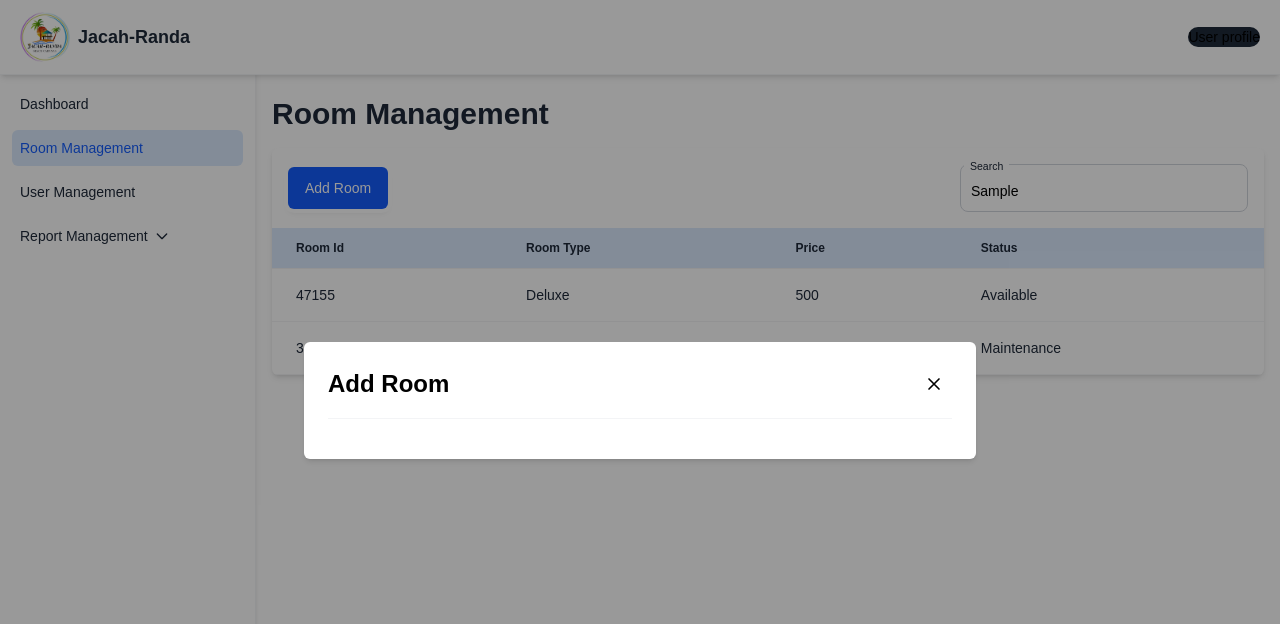
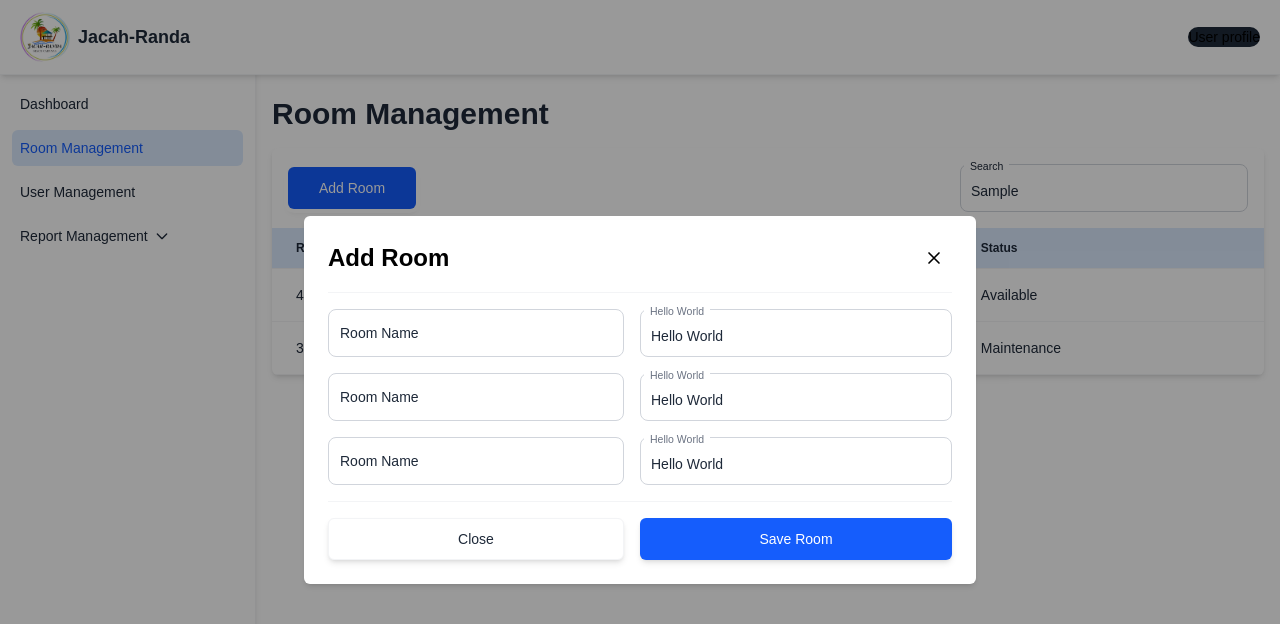
Before and after one commit to jovenalovera1999/JacahRandaOnlineBookingApp, a Next.js app in the folder client/: page /room_management in a window 1280 px wide. Both pictures are taken after typing "Sample" into the empty fields and a click on the button "Add Room". Shown: the top 624 px of the page. Built offline with nearby package versions, Linux system fonts and the light colour scheme.

Commit message:
Added room type controller and floating label select field

```diff
--- a/client/app/(protected)/room_management/page.tsx
+++ b/client/app/(protected)/room_management/page.tsx
@@ -1,7 +1,7 @@
 "use client";
 
-import AddRoomModal from "@/components/layouts/room_management/AddRoomModal";
-import RoomsTable from "@/components/layouts/room_management/RoomsTable";
+import AddRoomModal from "@/features/room_management/AddRoomModal";
+import RoomsTable from "@/features/room_management/RoomsTable";
 import { useState } from "react";
 
 export default function RoomManagementPage() {
--- a/client/components/layouts/room_management/AddRoomModal.tsx
+++ /dev/null
@@ -1,18 +0,0 @@
-"use client";
-
-import { Modal } from "@/components/ui/Modal";
-
-interface AddRoomModalProps {
-  isOpen: boolean;
-  onClose: () => void;
-}
-
-export default function AddRoomModal({ isOpen, onClose }: AddRoomModalProps) {
-  return (
-    <>
-      <Modal title="Add Room" isOpen={isOpen} onClose={onClose}>
-        <div className="grid grid-cols-1 md:grid-cols-2"></div>
-      </Modal>
-    </>
-  );
-}
--- a/client/components/shared/Sidebar.tsx
+++ b/client/components/shared/Sidebar.tsx
@@ -205,8 +205,8 @@ export default function Sidebar({ children }: SidebarProps) {
                   <ul
                     className={`pl-4 mt-1 space-y-1 transition-all duration-300 overflow-hidden ${
                       openMenu === item.label || isSubMenuActive(item.subMenu)
-                        ? "max-h-96 opacity-100"
-                        : "max-h-0 opacity-0"
+                        ? "max-h-96"
+                        : "max-h-0"
                     }`}
                   >
                     {item.subMenu.map((subItem) => (
--- a/client/components/ui/Button.tsx
+++ b/client/components/ui/Button.tsx
@@ -1,8 +1,10 @@
 "use client";
+
+import { twMerge } from "tailwind-merge";
 
 interface ButtonProps {
   children: string;
-  tag?: "button" | "a";
+  tag: "button" | "a";
   type?: "button" | "submit";
   href?: string;
   onClick?: () => void;
@@ -16,16 +18,21 @@ export default function Button({
   type = "button",
   href,
   onClick,
-  className,
+  className = "",
   isLoading,
 }: ButtonProps) {
   const ButtonTag = tag;
+
+  const baseClassName =
+    "text-white bg-blue-600 border border-transparent hover:bg-blue-700 cursor-pointer focus:ring-4 focus:ring-brand-medium shadow-md font-medium rounded-md text-sm px-4 py-2.5 leading-5 focus:outline-none disabled:opacity-50 disabled:cursor-not-allowed w-full";
+
+  const mergedClassName = twMerge(baseClassName, className);
 
   return (
     <ButtonTag
       {...(tag === "a" ? { href } : { type })}
       onClick={onClick}
-      className={`text-white bg-blue-600 border border-transparent hover:bg-blue-700 cursor-pointer focus:ring-4 focus:ring-brand-medium shadow-md font-medium rounded-md text-sm px-4 py-2.5 leading-5 focus:outline-none disabled:opacity-50 disabled:cursor-not-allowed ${className}`}
+      className={mergedClassName}
       disabled={isLoading}
     >
       {isLoading ? "Loading..." : children}
--- a/client/components/ui/FloatingLabelInputField.tsx
+++ b/client/components/ui/FloatingLabelInputField.tsx
@@ -8,6 +8,7 @@ interface FloatingLabelInputFieldProps {
   name: string;
   value?: string;
   onChange?: (e: ChangeEvent<HTMLInputElement>) => void;
+  required?: boolean;
   autoFocus?: boolean;
   disabled?: boolean;
   errors?: string[];
@@ -19,6 +20,7 @@ export default function FloatingLabelInputField({
   name,
   value,
   onChange,
+  required,
   autoFocus,
   disabled,
   errors,
@@ -29,7 +31,7 @@ export default function FloatingLabelInputField({
         <input
           type={type}
           id={name}
-          className="block px-2.5 pb-2.5 pt-4 w-full text-sm text-black bg-transparent rounded-lg border border-gray-300 appearance-none focus:outline-none focus:ring-0 focus:border-blue-600 peer"
+          className="block px-2.5 pb-2.5 pt-4 w-full text-sm text-gray-800 bg-transparent rounded-lg border border-gray-300 appearance-none focus:outline-none focus:ring-0 focus:border-blue-600 peer"
           placeholder=" "
           value={value}
           onChange={onChange}
@@ -41,6 +43,7 @@ export default function FloatingLabelInputField({
           className="absolute text-sm text-gray-800 duration-300 transform -translate-y-4 scale-75 top-2 z-10 origin-left bg-white px-2 peer-focus:px-2 peer-focus:text-blue-600 peer-placeholder-shown:scale-100 peer-placeholder-shown:-translate-y-1/2 peer-placeholder-shown:top-1/2 peer-focus:top-2 peer-focus:scale-75 peer-focus:-translate-y-4 rtl:peer-focus:translate-x-1/4 rtl:peer-focus:left-auto start-1"
         >
           {label}
+          {required && <span className="text-red-600 ml-1">*</span>}
         </label>
       </div>
 
--- /dev/null
+++ b/client/components/ui/FloatingLabelSelectField.tsx
@@ -0,0 +1,53 @@
+import { ChangeEvent, ReactNode } from "react";
+
+interface FloatingLabelSelectFieldProps {
+  label: string;
+  name: string;
+  value?: string;
+  onChange?: (e: ChangeEvent<HTMLSelectElement>) => void;
+  required?: boolean;
+  autoFocus?: boolean;
+  disabled?: boolean;
+  errors?: string[];
+  children: ReactNode;
+}
+
+export default function FloatingLabelSelectField({
+  label,
+  name,
+  value,
+  onChange,
+  required,
+  autoFocus,
+  disabled,
+  errors,
+  children,
+}: FloatingLabelSelectFieldProps) {
+  return (
+    <>
+      <div className="relative">
+        <select
+          id={name}
+          name={name}
+          value={value}
+          onChange={onChange}
+          className="block px-2.5 pb-2.5 pt-4 w-full text-sm text-gray-800 bg-white rounded-lg border border-gray-300 appearance-none focus:outline-none focus:ring-0 focus:border-blue-600 peer cursor-pointer"
+          autoFocus={autoFocus}
+          disabled={disabled}
+        >
+          {children}
+        </select>
+        {errors && errors.length > 0 && (
+          <span className="text-red-600">{errors[0]}</span>
+        )}
+        <label
+          htmlFor={name}
+          className="absolute text-sm text-gray-500 duration-300 transform -translate-y-4 scale-75 top-2 z-10 origin-left bg-white px-2 peer-focus:px-2 peer-focus:text-blue-600 peer-placeholder-shown:scale-100 peer-placeholder-shown:-translate-y-1/2 peer-placeholder-shown:top-1/2 peer-focus:top-2 peer-focus:scale-75 peer-focus:-translate-y-4 start-1"
+        >
+          {label}
+          {required && <span className="text-red-600 ml-1">*</span>}
+        </label>
+      </div>
+    </>
+  );
+}
--- a/client/components/ui/Modal.tsx
+++ b/client/components/ui/Modal.tsx
@@ -15,7 +15,7 @@ export function Modal({ title, isOpen, children, onClose }: ModalProps) {
   return (
     <div className="fixed inset-0 z-50 flex items-center justify-center">
       {/* Backdrop */}
-      <div className="absolute inset-0 bg-black/40" onClick={onClose} />
+      <div className="absolute inset-0 bg-black/40" />
 
       {/* Modal */}
       <div className="relative bg-white rounded-md shadow-md w-full max-w-2xl p-6 z-50">
--- /dev/null
+++ b/client/features/room_management/AddRoomModal.tsx
@@ -0,0 +1,70 @@
+"use client";
+
+import Button from "@/components/ui/Button";
+import FloatingLabelInputField from "@/components/ui/FloatingLabelInputField";
+import FloatingLabelSelectField from "@/components/ui/FloatingLabelSelectField";
+import { Modal } from "@/components/ui/Modal";
+
+interface AddRoomModalProps {
+  isOpen: boolean;
+  onClose: () => void;
+}
+
+export default function AddRoomModal({ isOpen, onClose }: AddRoomModalProps) {
+  return (
+    <>
+      <Modal title="Add Room" isOpen={isOpen} onClose={onClose}>
+        <div className="grid grid-cols-1 md:grid-cols-2 space-y-4 md:space-y-0 md:space-x-4 border-b border-gray-100 pb-4 mb-4">
+          <div className="md:col-span-1 space-y-4">
+            <FloatingLabelInputField
+              label="Room Name"
+              type="text"
+              name="room_name"
+            />
+            <FloatingLabelInputField
+              label="Room Name"
+              type="text"
+              name="room_name"
+            />
+            <FloatingLabelInputField
+              label="Room Name"
+              type="text"
+              name="room_name"
+            />
+          </div>
+          <div className="md:col-span-1 space-y-4">
+            <FloatingLabelSelectField label="Hello World" name="hello_world">
+              <option value="">Hello World</option>
+              <option value="">Hello World</option>
+              <option value="">Hello World</option>
+            </FloatingLabelSelectField>
+            <FloatingLabelSelectField label="Hello World" name="hello_world">
+              <option value="">Hello World</option>
+              <option value="">Hello World</option>
+              <option value="">Hello World</option>
+            </FloatingLabelSelectField>
+            <FloatingLabelSelectField label="Hello World" name="hello_world">
+              <option value="">Hello World</option>
+              <option value="">Hello World</option>
+              <option value="">Hello World</option>
+            </FloatingLabelSelectField>
+          </div>
+        </div>
+        <div className="grid grid-cols-1 md:grid-cols-2 items-center justify-center space-y-4 md:space-y-0 md:space-x-4">
+          <div className="col-span-2 md:col-span-1">
+            <Button
+              tag="button"
+              onClick={onClose}
+              className="bg-white border-gray-100 text-gray-800 hover:bg-gray-100 focus:ring-0"
+            >
+              Close
+            </Button>
+          </div>
+          <div className="col-span-2 md:col-span-1">
+            <Button tag="button">Save Room</Button>
+          </div>
+        </div>
+      </Modal>
+    </>
+  );
+}
--- a/client/components/layouts/room_management/RoomsTable.tsx
+++ b/client/features/room_management/RoomsTable.tsx
@@ -29,11 +29,13 @@ export default function RoomsTable({ onAddRoom }: RoomsTableProps) {
       <Table
         filter={
           <>
-            <div className="flex items-center justify-between">
-              <Button tag="button" type="button" onClick={onAddRoom}>
-                Add Room
-              </Button>
-              <div className="w-72">
+            <div className="space-y-4 md:space-y-0 md:flex items-center justify-between">
+              <div className="md:w-32">
+                <Button tag="button" type="button" onClick={onAddRoom}>
+                  Add Room
+                </Button>
+              </div>
+              <div className="md:w-72">
                 <FloatingLabelInputField
                   label="Search"
                   type="text"
--- /dev/null
+++ b/client/lib/axios.ts
@@ -0,0 +1,37 @@
+"use client";
+
+import axios from "axios";
+
+const api = axios.create({
+  baseURL: "http://127.0.0.1:8000/api",
+  withCredentials: true,
+  headers: {
+    Accept: "application/json",
+  },
+});
+
+api.interceptors.request.use(
+  (config) => {
+    if (config.data instanceof FormData) {
+      config.headers["Content-Type"] = "multipart/form-data";
+    } else {
+      config.headers["Content-Type"] = "application/json";
+    }
+
+    return config;
+  },
+  (error) => Promise.reject(error)
+);
+
+api.interceptors.response.use(
+  (response) => response,
+  async (error) => {
+    if (error.response.status === 401) {
+      console.warn("Unauthorized! Redirecting or refreshing...");
+    }
+
+    return Promise.reject(error);
+  }
+);
+
+export default api;
--- a/client/package.json
+++ b/client/package.json
@@ -9,9 +9,11 @@
     "lint": "eslint"
   },
   "dependencies": {
+    "axios": "^1.13.2",
     "next": "16.0.7",
     "react": "19.2.0",
-    "react-dom": "19.2.0"
+    "react-dom": "19.2.0",
+    "tailwind-merge": "^3.4.0"
   },
   "devDependencies": {
     "@tailwindcss/postcss": "^4",
--- /dev/null
+++ b/client/services/RoomTypeService.ts
@@ -0,0 +1,8 @@
+import api from "@/lib/axios";
+
+const RoomTypeService = {
+  loadRoomTypes: async () => {
+    const response = api.get("/loadRoomTypes");
+    return response;
+  },
+};
```
Also changed, not shown: 2 other files (tests, documents, lock files or other folders).
